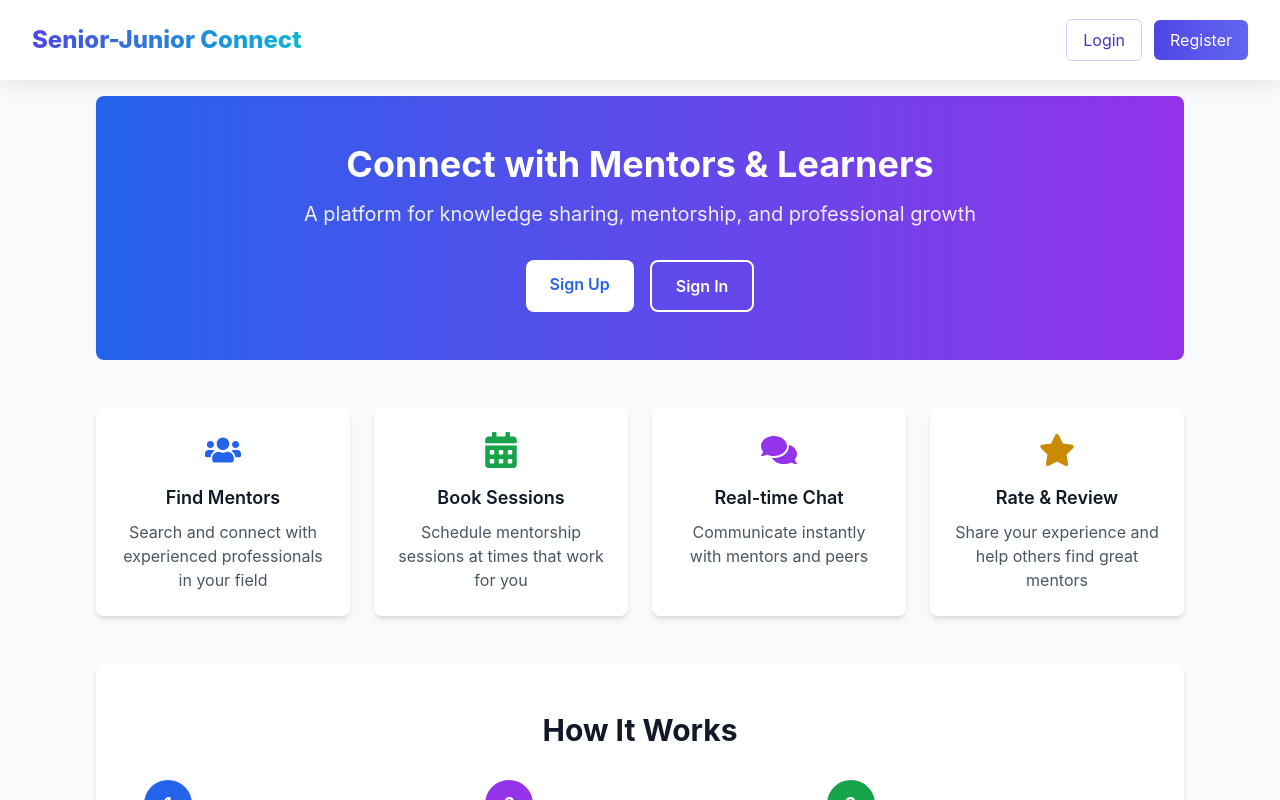
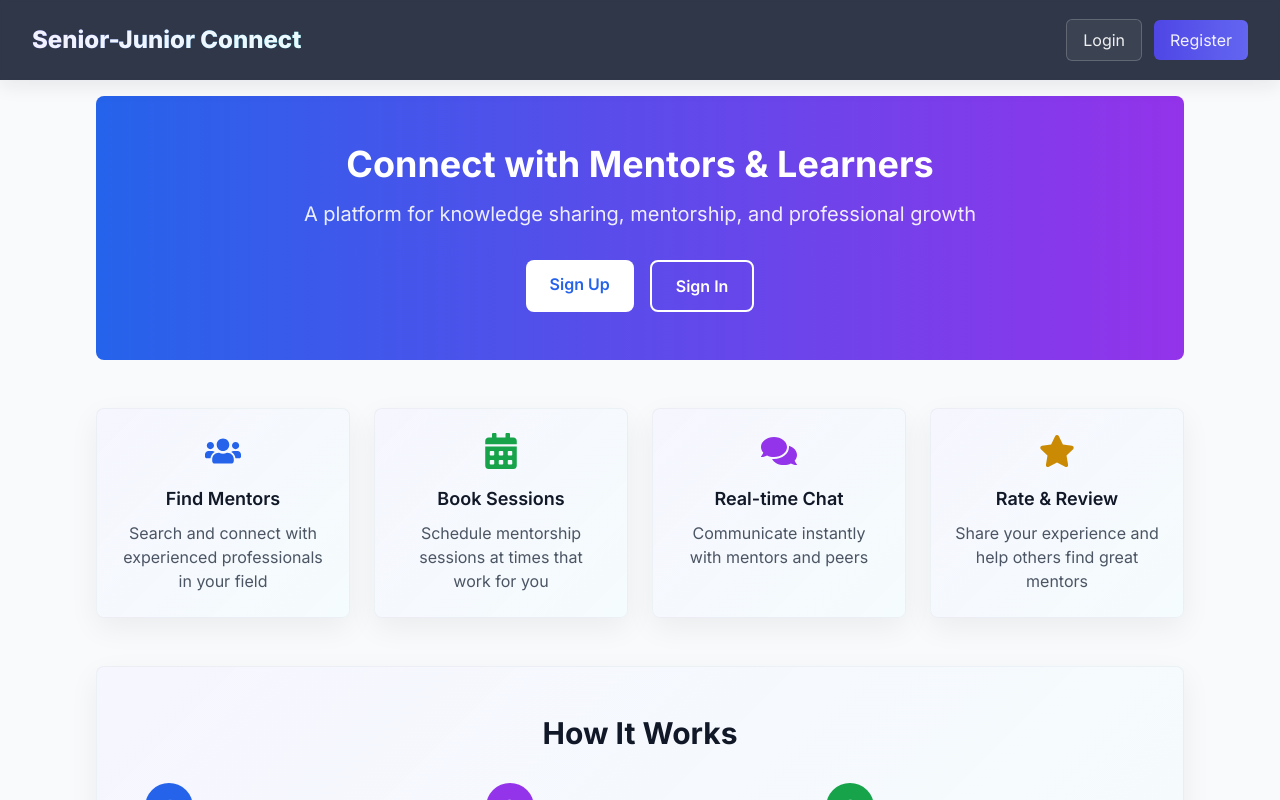
Before and after one commit to Abhishek1017-sh/Senior_junior, a React (Vite) app in the folder frontend/: page / in a window 1280 px wide. Shown: the top 800 px of the page. Built offline with nearby package versions, Linux system fonts and the light colour scheme; no server answers.

Commit message:
ui-modifications

```diff
--- a/frontend/src/App.jsx
+++ b/frontend/src/App.jsx
@@ -23,7 +23,7 @@ function AppRoutes() {
     <div className="min-h-screen bg-gray-50">
       <Navbar />
       {/* Add top padding equal to navbar height to avoid overlap */}
-      <main role="main" aria-label="Application content" className="container mx-auto px-4 py-8 pt-20 md:pt-24">
+      <main role="main" aria-label="Application content" className="w-full max-w-screen-2xl mx-auto px-4 py-8 pt-20 md:pt-24">
         <Routes>
           <Route path="/" element={<HomePage />} />
           <Route path="/login" element={<LoginPage />} />
--- a/frontend/src/components/Navbar.jsx
+++ b/frontend/src/components/Navbar.jsx
@@ -19,8 +19,8 @@ const Navbar = () => {
   const [mobileOpen, setMobileOpen] = useState(false);
 
   return (
-    <nav className="fixed top-0 left-0 right-0 z-40 bg-white/90 backdrop-blur-sm shadow-soft h-16 md:h-20" aria-label="Primary navigation">
-      <div className="max-w-7xl mx-auto px-4 sm:px-6 lg:px-8 h-full">
+    <nav className="fixed top-0 left-0 right-0 z-40 site-nav backdrop-blur-sm shadow-soft h-16 md:h-20" aria-label="Primary navigation">
+      <div className="w-full max-w-screen-2xl mx-auto px-4 sm:px-6 lg:px-8 h-full">
         <div className="flex justify-between items-center h-full">
           <Link to="/" className="text-2xl font-extrabold text-transparent bg-clip-text bg-gradient-to-r from-primary-600 to-accent-500">
             Senior-Junior Connect
@@ -29,17 +29,17 @@ const Navbar = () => {
           <div className="hidden md:flex items-center space-x-3">
             {isAuthenticated ? (
               <>
-                <Link to="/dashboard" className="flex items-center space-x-1 text-gray-700 hover:text-primary-600">
+                <Link to="/dashboard" className="flex items-center space-x-1 text-white/90 hover:text-white">
                   <FaHome />
                   <span>Dashboard</span>
                 </Link>
 
-                <Link to="/find-seniors" className="flex items-center space-x-1 text-gray-700 hover:text-primary-600">
+                <Link to="/find-seniors" className="flex items-center space-x-1 text-white/90 hover:text-white">
                   <FaUsers />
                   <span>Find Seniors</span>
                 </Link>
 
-                <Link to="/connections" className="flex items-center space-x-1 text-gray-700 hover:text-primary-600 relative">
+                <Link to="/connections" className="flex items-center space-x-1 text-white/90 hover:text-white relative">
                   <FaUserFriends />
                   <span>Connections</span>
                   {pendingConnectionsCount > 0 && (
@@ -49,7 +49,7 @@ const Navbar = () => {
                   )}
                 </Link>
 
-                <Link to="/my-sessions" className="flex items-center space-x-1 text-gray-700 hover:text-primary-600 relative">
+                <Link to="/my-sessions" className="flex items-center space-x-1 text-white/90 hover:text-white relative">
                   <FaCalendarAlt />
                   <span>My Sessions</span>
                   {pendingSessionsCount > 0 && (
@@ -59,7 +59,7 @@ const Navbar = () => {
                   )}
                 </Link>
 
-                <Link to="/chat" className="flex items-center space-x-1 text-gray-700 hover:text-primary-600 relative">
+                <Link to="/chat" className="flex items-center space-x-1 text-white/90 hover:text-white relative">
                   <FaComments />
                   <span>Chat</span>
                   {totalUnreadCount > 0 && (
@@ -70,29 +70,29 @@ const Navbar = () => {
                 </Link>
 
                 <div className="relative group">
-                  <button className="flex items-center space-x-1 text-gray-700 hover:text-primary-600">
+                  <button className="flex items-center space-x-1 text-white/90 hover:text-white">
                     <FaUser />
                     <span>{user?.username}</span>
                   </button>
 
-                  <div className="absolute right-0 mt-2 w-48 bg-white rounded-md shadow-md opacity-0 invisible group-hover:opacity-100 group-hover:visible transition-all duration-200">
+                  <div className="absolute right-0 mt-2 w-48 bg-[#0b1220]/95 border border-white/10 rounded-md shadow-lg opacity-0 invisible group-hover:opacity-100 group-hover:visible group-hover:translate-y-0 translate-y-1 transition-all duration-200 z-50 overflow-hidden">
                     <Link
                       to={`/profile/${user?._id}`}
-                      className="block px-4 py-2 text-sm text-gray-700 hover:bg-gray-100"
+                      className="block px-4 py-2 text-sm text-white/90 hover:bg-white/6"
                     >
                       View Profile
                     </Link>
                     <Link
                       to="/edit-profile"
-                      className="block px-4 py-2 text-sm text-gray-700 hover:bg-gray-100"
+                      className="block px-4 py-2 text-sm text-white/90 hover:bg-white/6"
                     >
                       Edit Profile
                     </Link>
                     <button
                       onClick={handleLogout}
-                      className="block w-full text-left px-4 py-2 text-sm text-gray-700 hover:bg-gray-100"
+                      className="block w-full text-left px-4 py-2 text-sm text-white/90 hover:bg-red-600/80 hover:text-white"
                     >
-                      <FaSignOutAlt className="inline mr-2" />
+                      <FaSignOutAlt className="inline mr-2 text-white/90" />
                       Logout
                     </button>
                   </div>
@@ -100,10 +100,10 @@ const Navbar = () => {
               </>
             ) : (
               <>
-                <Link to="/login" aria-label="Login" className="px-4 py-2 rounded-md text-primary-700 hover:text-primary-800 border border-primary-200 bg-white focus:outline-none focus:ring-2 focus:ring-primary-400">
+                <Link to="/login" aria-label="Login" className="px-4 py-2 rounded-md text-white border border-white/20 bg-white/5 hover:bg-white/10 focus:outline-none focus:ring-2 focus:ring-white">
                   Login
                 </Link>
-                <Link to="/register" aria-label="Register" className="px-4 py-2 rounded-md text-white bg-gradient-to-r from-primary-600 to-primary-500 hover:from-primary-700 hover:to-primary-600 focus:outline-none focus:ring-2 focus:ring-primary-400">
+                <Link to="/register" aria-label="Register" className="px-4 py-2 rounded-md text-white bg-gradient-to-r from-primary-600 to-primary-500 hover:from-primary-700 hover:to-primary-600 focus:outline-none focus:ring-2 focus:ring-white">
                   Register
                 </Link>
               </>
@@ -119,13 +119,13 @@ const Navbar = () => {
       </div>
 
       {/* Mobile menu panel */}
-      <div id="mobile-menu" data-testid="mobile-menu" className={`md:hidden bg-white/95 border-t border-gray-100 ${mobileOpen ? 'block' : 'hidden'}`}>
+      <div id="mobile-menu" data-testid="mobile-menu" className={`md:hidden site-nav-mobile ${mobileOpen ? 'block' : 'hidden'}`}>
         <div className="px-4 py-3 space-y-2">
-          <Link to="/dashboard" className="block px-2 py-2 rounded-md text-gray-700 hover:bg-gray-50">Dashboard</Link>
-          <Link to="/find-seniors" className="block px-2 py-2 rounded-md text-gray-700 hover:bg-gray-50">Find Seniors</Link>
-          <Link to="/connections" className="block px-2 py-2 rounded-md text-gray-700 hover:bg-gray-50">Connections</Link>
-          <Link to="/my-sessions" className="block px-2 py-2 rounded-md text-gray-700 hover:bg-gray-50">My Sessions</Link>
-          <Link to="/chat" className="block px-2 py-2 rounded-md text-gray-700 hover:bg-gray-50">Chat</Link>
+          <Link to="/dashboard" className="block px-2 py-2 rounded-md text-white hover:bg-white/5">Dashboard</Link>
+          <Link to="/find-seniors" className="block px-2 py-2 rounded-md text-white hover:bg-white/5">Find Seniors</Link>
+          <Link to="/connections" className="block px-2 py-2 rounded-md text-white hover:bg-white/5">Connections</Link>
+          <Link to="/my-sessions" className="block px-2 py-2 rounded-md text-white hover:bg-white/5">My Sessions</Link>
+          <Link to="/chat" className="block px-2 py-2 rounded-md text-white hover:bg-white/5">Chat</Link>
           {isAuthenticated ? (
             <button onClick={handleLogout} className="w-full text-left px-2 py-2 rounded-md text-gray-700 hover:bg-gray-50">Logout</button>
           ) : (
--- a/frontend/src/index.css
+++ b/frontend/src/index.css
@@ -1,18 +1,24 @@
+@import url('https://fonts.googleapis.com/css2?family=Inter:wght@300;400;600;700;800&display=swap');
+
 @tailwind base;
 @tailwind components;
 @tailwind utilities;
 
 /* Import Inter font from Google */
-@import url('https://fonts.googleapis.com/css2?family=Inter:wght@300;400;600;700;800&display=swap');
 
 :root{
-	--page-bg-top: #fbfdff;
-	--page-bg-bottom: #f1f6ff;
+	/* Theme colors: indigo -> teal (senior -> junior) */
+	--page-bg-top: #e0e7ff;     /* soft indigo */
+	--page-bg-bottom: #dffcf6;  /* soft teal */
+	--page-accent: #6366f1;     /* indigo accent for highlights */
+	--page-accent-2: #06b6d4;   /* teal accent */
+	--page-accent-rgb: 99,102,241; /* rgb for gradients */
+	--page-accent-2-rgb: 6,182,212;
 }
 
 body {
 	font-family: 'Inter', ui-sans-serif, system-ui, -apple-system, 'Segoe UI', Roboto, 'Helvetica Neue', Arial;
-	background: linear-gradient(180deg, var(--page-bg-top), var(--page-bg-bottom));
+	background: linear-gradient(135deg, var(--page-bg-top) 0%, var(--page-bg-bottom) 100%);
 	color: #0f172a;
 }
 
@@ -27,7 +33,16 @@ body {
 	/* use this class in case we want to add localized polish */
 }
 
-.card-surface { background-color: rgba(255,255,255,0.9); }
+.card-surface {
+	/* Subtle gradient using theme accents, with glass effect */
+	background: linear-gradient(135deg, rgba(var(--page-accent-rgb),0.06) 0%, rgba(var(--page-accent-2-rgb),0.04) 100%);
+	background-color: rgba(255,255,255,0.92);
+	border: 1px solid rgba(15,23,42,0.04);
+	box-shadow: 0 10px 30px rgba(15,23,42,0.06);
+	border-radius: 0.5rem;
+	backdrop-filter: blur(6px);
+	color: #0f172a;
+}
 
 /* Utility: improved focus ring for interactive elements */
 .focus-ring:focus { outline: none; box-shadow: 0 0 0 3px rgba(99,102,241,0.18); border-radius: 6px; }
@@ -39,6 +54,30 @@ body {
 	background-color: rgba(255,255,255,0.85);
 	-webkit-backdrop-filter: blur(6px);
 	backdrop-filter: blur(6px);
+}
+
+/* Navbar theme (dark) */
+.site-nav {
+	background-color: rgba(15,23,42,0.86);
+	color: #ffffff;
+}
+.site-nav a,
+.site-nav button {
+	color: rgba(255,255,255,0.92);
+}
+.site-nav .group .absolute {
+	/* Dark dropdown panel for improved contrast on dark navbar */
+	background-color: rgba(2,6,23,0.95);
+	color: #fff;
+	border: 1px solid rgba(255,255,255,0.06);
+	box-shadow: 0 8px 30px rgba(2,6,23,0.6);
+	z-index: 50;
+	backdrop-filter: blur(6px);
+}
+.site-nav-mobile {
+	background-color: rgba(15,23,42,0.95);
+	color: #fff;
+	border-top: 1px solid rgba(255,255,255,0.06);
 }
 
 .auth-layout {
--- a/frontend/src/pages/ConnectionsPage.jsx
+++ b/frontend/src/pages/ConnectionsPage.jsx
@@ -107,7 +107,7 @@ const ConnectionsPage = () => {
 
       <div className="grid grid-cols-1 lg:grid-cols-2 gap-8">
         {/* Pending Requests */}
-        <div className="bg-white rounded-lg shadow-md p-6">
+        <div className="card-surface rounded-lg shadow-md p-6">
           <h2 className="text-xl font-semibold text-gray-900 mb-4 flex items-center">
             <FaUserPlus className="mr-2 text-blue-600" />
             Pending Requests ({pendingRequests.length})
@@ -159,7 +159,7 @@ const ConnectionsPage = () => {
         </div>
 
         {/* Current Connections */}
-        <div className="bg-white rounded-lg shadow-md p-6">
+        <div className="card-surface rounded-lg shadow-md p-6">
           <h2 className="text-xl font-semibold text-gray-900 mb-4 flex items-center">
             <FaUserCheck className="mr-2 text-green-600" />
             My Connections ({connections.length})
--- a/frontend/src/pages/EditProfilePage.jsx
+++ b/frontend/src/pages/EditProfilePage.jsx
@@ -153,7 +153,7 @@ const EditProfilePage = () => {
     <Container className="max-w-2xl">
       <h1 className="text-3xl font-bold text-gray-900 mb-8">Edit Profile</h1>
 
-      <form onSubmit={handleSubmit} className="bg-white rounded-lg shadow-md p-6 space-y-6">
+      <form onSubmit={handleSubmit} className="card-surface rounded-lg shadow-md p-6 space-y-6">
         {error && (
           <div className="bg-red-100 border border-red-400 text-red-700 px-4 py-3 rounded">
             {error}
--- a/frontend/src/pages/FindSeniorsPage.jsx
+++ b/frontend/src/pages/FindSeniorsPage.jsx
@@ -92,7 +92,7 @@ const FindSeniorsPage = () => {
     <Container>
       <div className="space-y-6">
       {/* Header */}
-      <div className="bg-white rounded-lg shadow-md p-6">
+      <div className="card-surface rounded-lg shadow-md p-6">
         <h1 className="text-3xl font-bold text-gray-900 mb-2">Find Mentors</h1>
         <p className="text-gray-600">
           Discover experienced professionals who can guide your career journey.
@@ -100,7 +100,7 @@ const FindSeniorsPage = () => {
       </div>
 
       {/* Search and Filters */}
-      <div className="bg-white rounded-lg shadow-md p-6">
+      <div className="card-surface rounded-lg shadow-md p-6">
         <div className="flex flex-col md:flex-row gap-4 mb-4">
           {/* Search Bar */}
           <div className="flex-1 relative">
@@ -170,7 +170,7 @@ const FindSeniorsPage = () => {
       </div>
 
       {/* Results */}
-      <div className="bg-white rounded-lg shadow-md p-6">
+      <div className="card-surface rounded-lg shadow-md p-6">
         {loading ? (
           <div className="flex justify-center items-center py-12">
             <div className="animate-spin rounded-full h-12 w-12 border-b-2 border-blue-600"></div>
--- a/frontend/src/pages/HomePage.jsx
+++ b/frontend/src/pages/HomePage.jsx
@@ -52,7 +52,7 @@ const HomePage = () => {
 
       {/* Features Section */}
       <section className="grid md:grid-cols-4 gap-6">
-        <div className="bg-white rounded-lg shadow-md p-6 text-center">
+        <div className="card-surface rounded-lg shadow-md p-6 text-center">
           <FaUsers className="text-blue-600 text-4xl mx-auto mb-4" />
           <h3 className="text-lg font-semibold text-gray-900 mb-2">Find Mentors</h3>
           <p className="text-gray-600">
@@ -60,7 +60,7 @@ const HomePage = () => {
           </p>
         </div>
 
-        <div className="bg-white rounded-lg shadow-md p-6 text-center">
+        <div className="card-surface rounded-lg shadow-md p-6 text-center">
           <FaCalendarAlt className="text-green-600 text-4xl mx-auto mb-4" />
           <h3 className="text-lg font-semibold text-gray-900 mb-2">Book Sessions</h3>
           <p className="text-gray-600">
@@ -68,7 +68,7 @@ const HomePage = () => {
           </p>
         </div>
 
-        <div className="bg-white rounded-lg shadow-md p-6 text-center">
+        <div className="card-surface rounded-lg shadow-md p-6 text-center">
           <FaComments className="text-purple-600 text-4xl mx-auto mb-4" />
           <h3 className="text-lg font-semibold text-gray-900 mb-2">Real-time Chat</h3>
           <p className="text-gray-600">
@@ -76,7 +76,7 @@ const HomePage = () => {
           </p>
         </div>
 
-        <div className="bg-white rounded-lg shadow-md p-6 text-center">
+        <div className="card-surface rounded-lg shadow-md p-6 text-center">
           <FaStar className="text-yellow-600 text-4xl mx-auto mb-4" />
           <h3 className="text-lg font-semibold text-gray-900 mb-2">Rate & Review</h3>
           <p className="text-gray-600">
@@ -86,7 +86,7 @@ const HomePage = () => {
       </section>
 
       {/* How It Works Section */}
-      <section className="bg-white rounded-lg shadow-md p-12">
+      <section className="card-surface rounded-lg shadow-md p-12">
         <h2 className="text-3xl font-bold text-gray-900 mb-8 text-center">How It Works</h2>
         <div className="grid md:grid-cols-3 gap-8">
           <div>
--- a/frontend/src/pages/MySessionsPage.jsx
+++ b/frontend/src/pages/MySessionsPage.jsx
@@ -136,7 +136,7 @@ const MySessionsPage = () => {
     <Container>
       <div className="space-y-6">
       {/* Header */}
-      <div className="bg-white rounded-lg shadow-md p-6">
+      <div className="card-surface rounded-lg shadow-md p-6">
         <h1 className="text-3xl font-bold text-gray-900 mb-2">My Sessions</h1>
         <p className="text-gray-600">
           Manage your mentorship sessions and bookings.
@@ -144,7 +144,7 @@ const MySessionsPage = () => {
       </div>
 
       {/* Tabs */}
-      <div className="bg-white rounded-lg shadow-md">
+      <div className="card-surface rounded-lg shadow-md">
         <div className="border-b">
           <nav className="flex">
             <button
--- a/frontend/src/pages/ProfilePage.jsx
+++ b/frontend/src/pages/ProfilePage.jsx
@@ -227,7 +227,7 @@ const ProfilePage = () => {
       <Container className="max-w-4xl">
         <div className="space-y-6">
       {/* Profile Header */}
-      <div className="bg-white rounded-lg shadow-md p-6">
+      <div className="card-surface rounded-lg shadow-md p-6">
         <div className="flex flex-col md:flex-row items-start md:items-center space-y-4 md:space-y-0 md:space-x-6">
           <img
             src={user.profile?.profilePictureUrl || '/default-avatar.png'}
```
Also changed, not shown: frontend/package.json (+19 -17 lines), frontend/src/pages/DashboardPage.jsx (+6 -6 lines), 1 other file (tests, documents, lock files or other folders).
